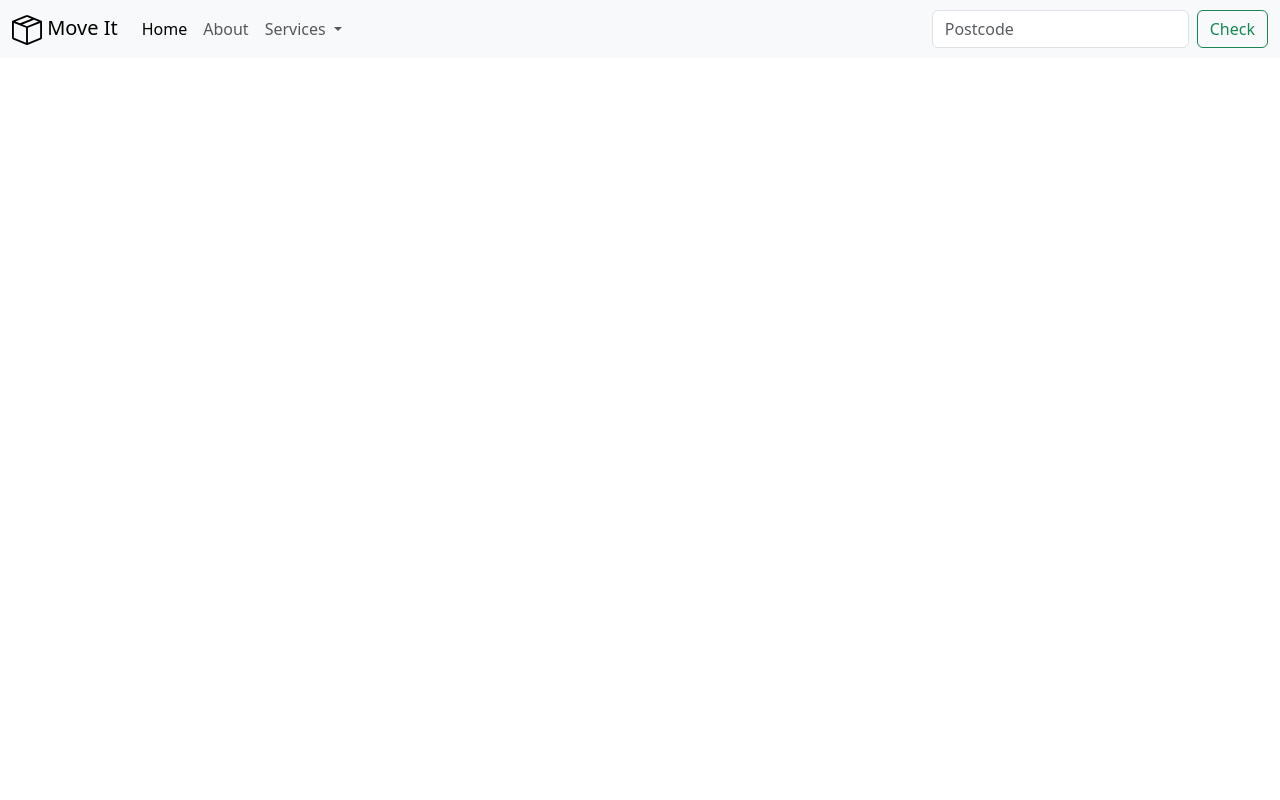
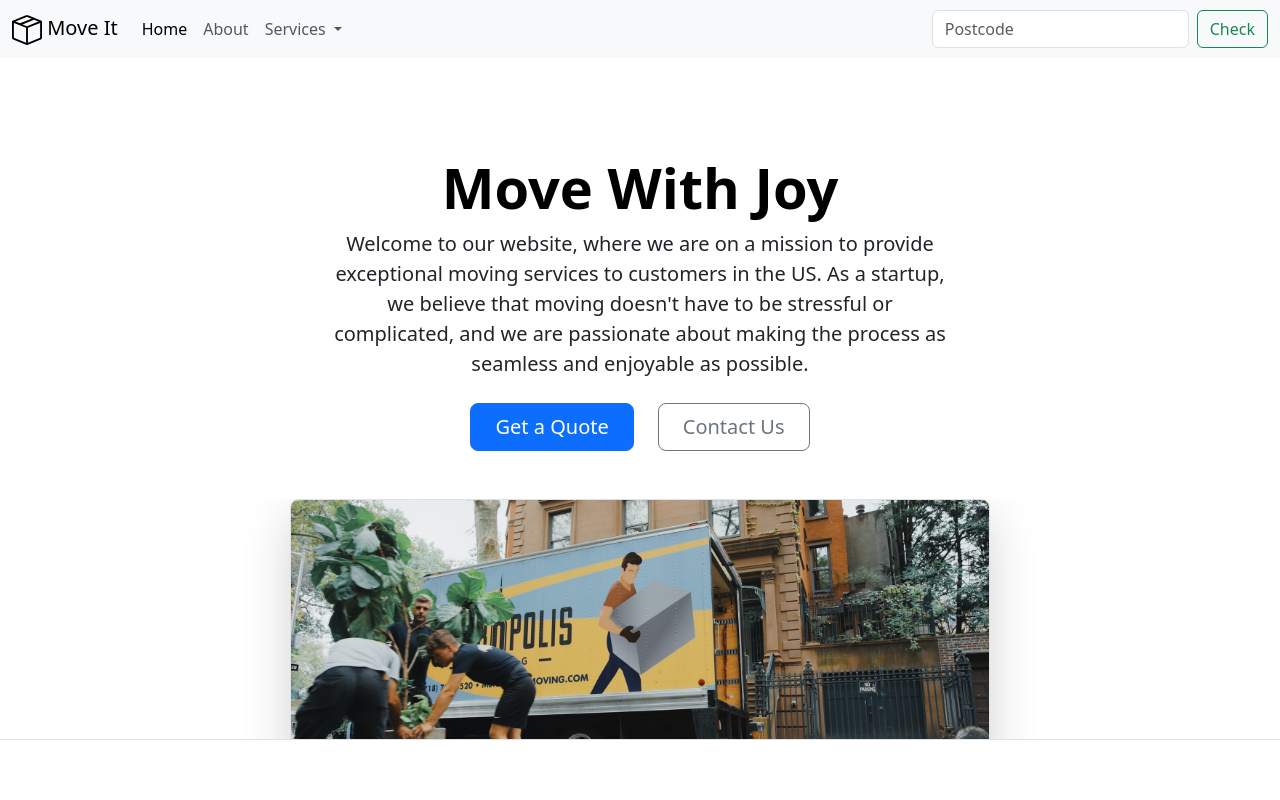
Before and after one commit to AtharvaShinde253/Move-It, a plain HTML site: page index.html in a window 1280 px wide. Drawn offline with nearby package versions, Linux system fonts and the light colour scheme.

Commit message:
Intro page

```diff
--- a/index.html
+++ b/index.html
@@ -50,6 +50,28 @@
     </div>
   </nav>
 
+  <div class="px-4 pt-5 my-5 text-center border-bottom">
+    <h1 class="display-4 fw-bold text-body-emphasis">Move With Joy</h1>
+    <div class="col-lg-6 mx-auto">
+      <p class="lead mb-4">Welcome to our website, where we are on a mission to provide exceptional moving services to
+        customers in the US. As a
+        startup, we believe that moving doesn't have to be stressful or complicated, and we are passionate about making
+        the
+        process as seamless and enjoyable as possible.
+      </p>
+      <div class="d-grid gap-2 d-sm-flex justify-content-sm-center mb-5">
+        <button type="button" class="btn btn-primary btn-lg px-4 me-sm-3">Get a Quote</button>
+        <button type="button" class="btn btn-outline-secondary btn-lg px-4">Contact Us</button>
+      </div>
+    </div>
+    <div class="overflow-hidden" style="max-height: 30vh;">
+      <div class="container px-5">
+        <img src="./moving-van.jpg" class="img-fluid border rounded-3 shadow-lg mb-4" alt="Example image" width="700"
+          height="500" loading="lazy">
+      </div>
+    </div>
+  </div>
+
   <script src="https://cdn.jsdelivr.net/npm/bootstrap@5.3.0-alpha3/dist/js/bootstrap.bundle.min.js"
   integrity="sha384-ENjdO4Dr2bkBIFxQpeoTz1HIcje39Wm4jDKdf19U8gI4ddQ3GYNS7NTKfAdVQSZe"
   crossorigin="anonymous"></script>
```
